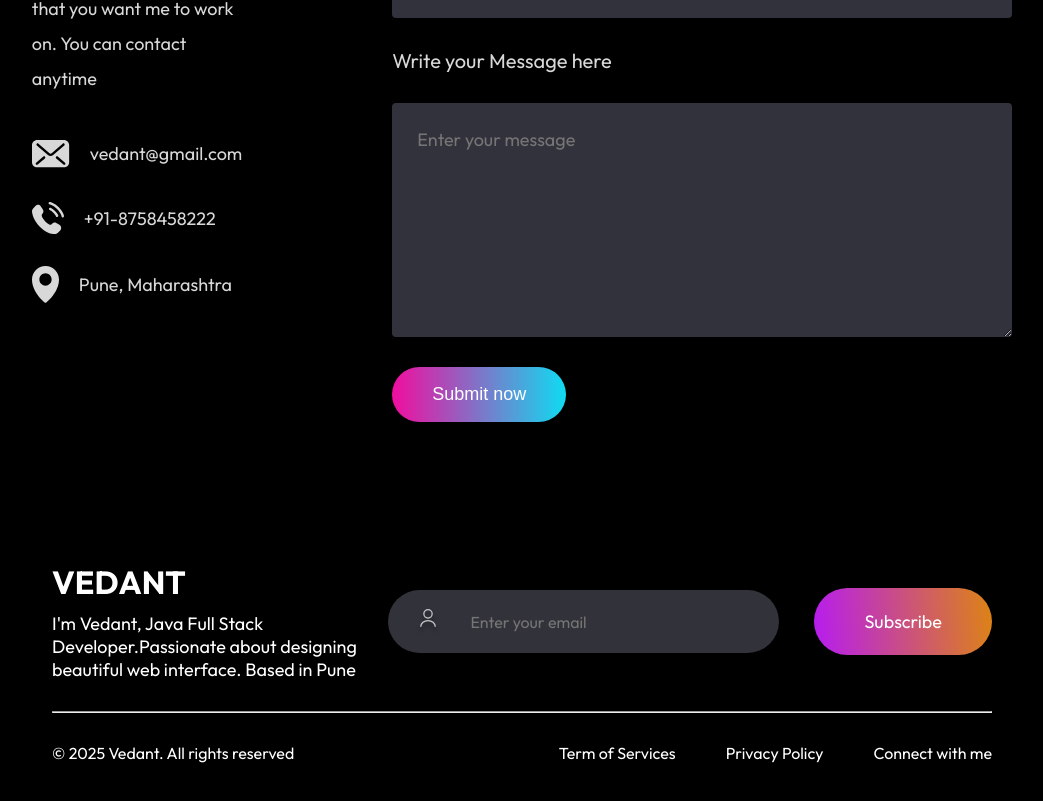
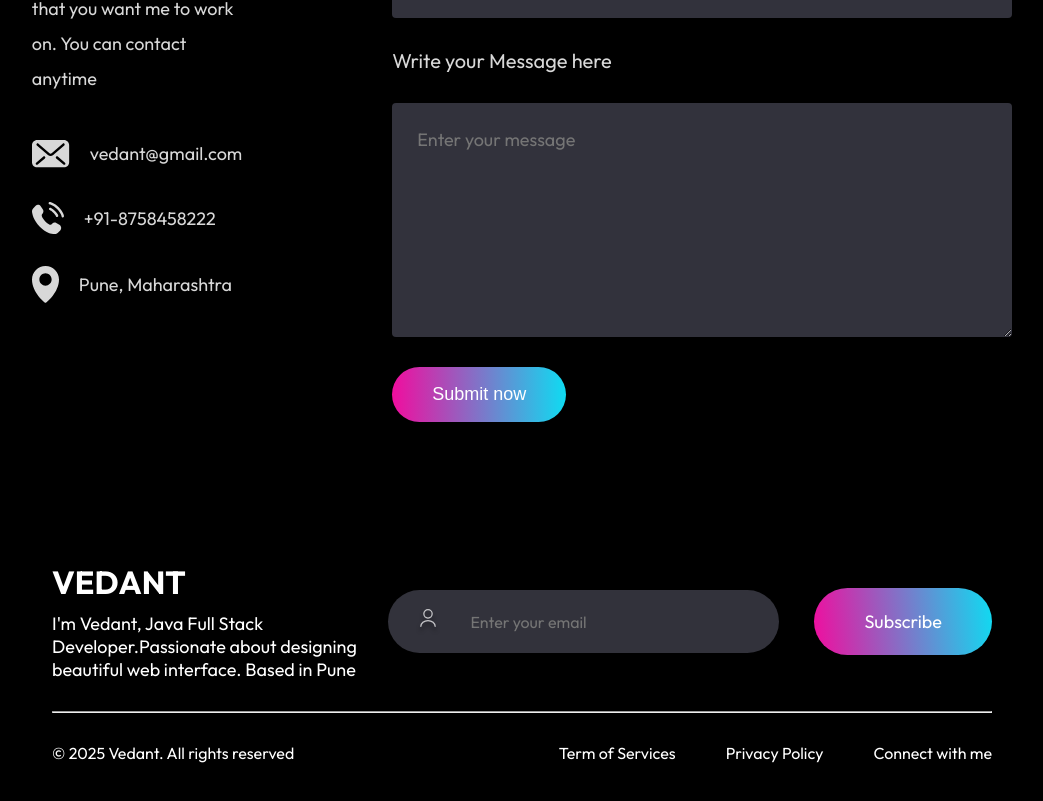
Before and after one commit to GithHub-Vedant/Reactjs-Responsive-Portfolio, a React (Vite) app: page / in a window 1280 px wide. Shown: the part 4249-5050 px from the top of the page, without its empty margins (118-1161 px from the left). Built offline with nearby package versions, Linux system fonts and the light colour scheme.

Commit message:
Footer.css

```diff
--- a/src/components/Footer/Footer.css
+++ b/src/components/Footer/Footer.css
@@ -47,7 +47,7 @@
   font-size: 18px;
   padding: 22px 50px;
   border-radius: 50px;
-  background: linear-gradient(264deg, #DF8908 -5.09%, #B415FF 106.28%);
+  background: linear-gradient(264deg, #03e6f6 -5.09%, #ff0099 106.28%);
   cursor: pointer;
   transition: 0.3s;
 }
```
